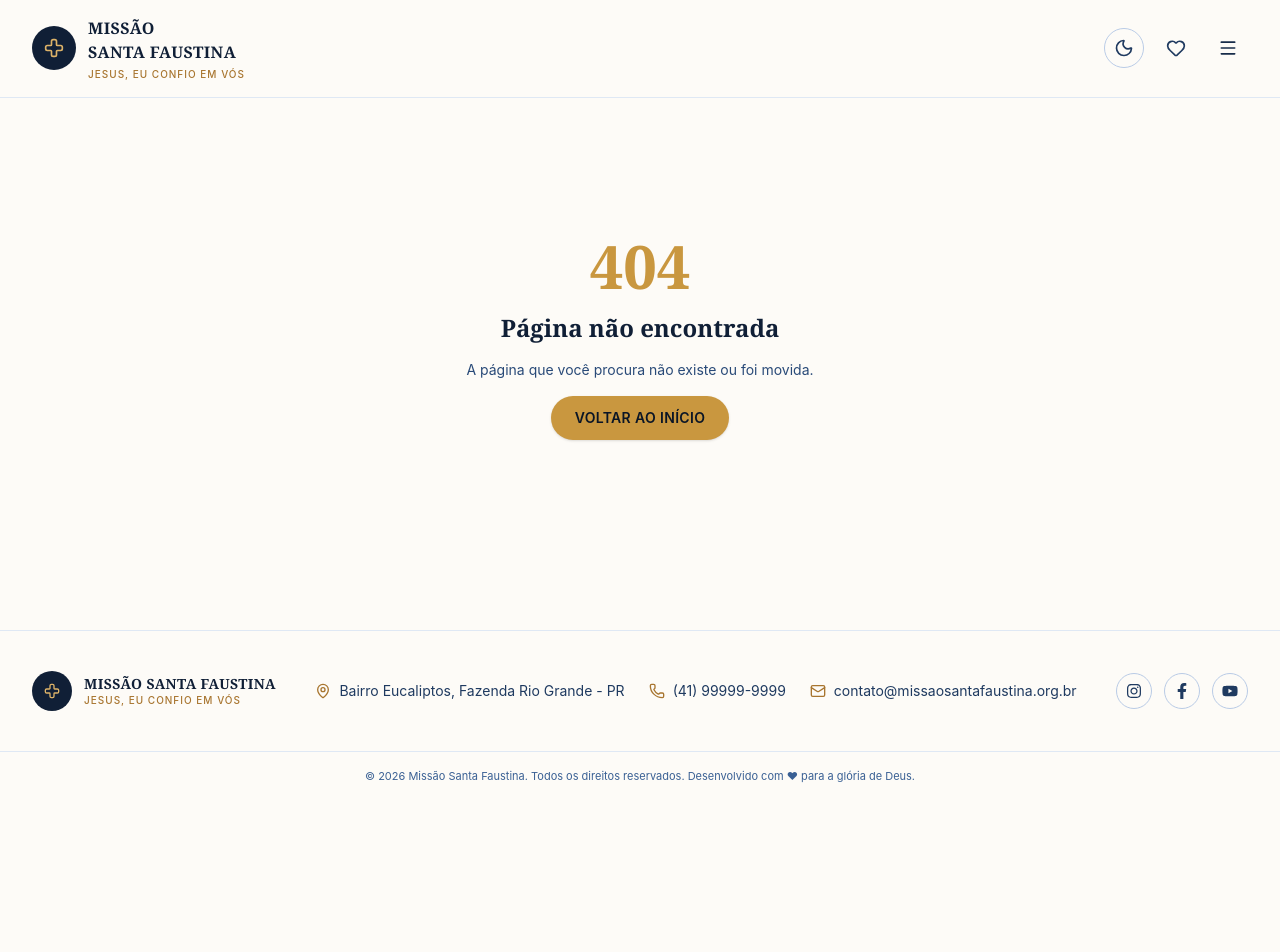
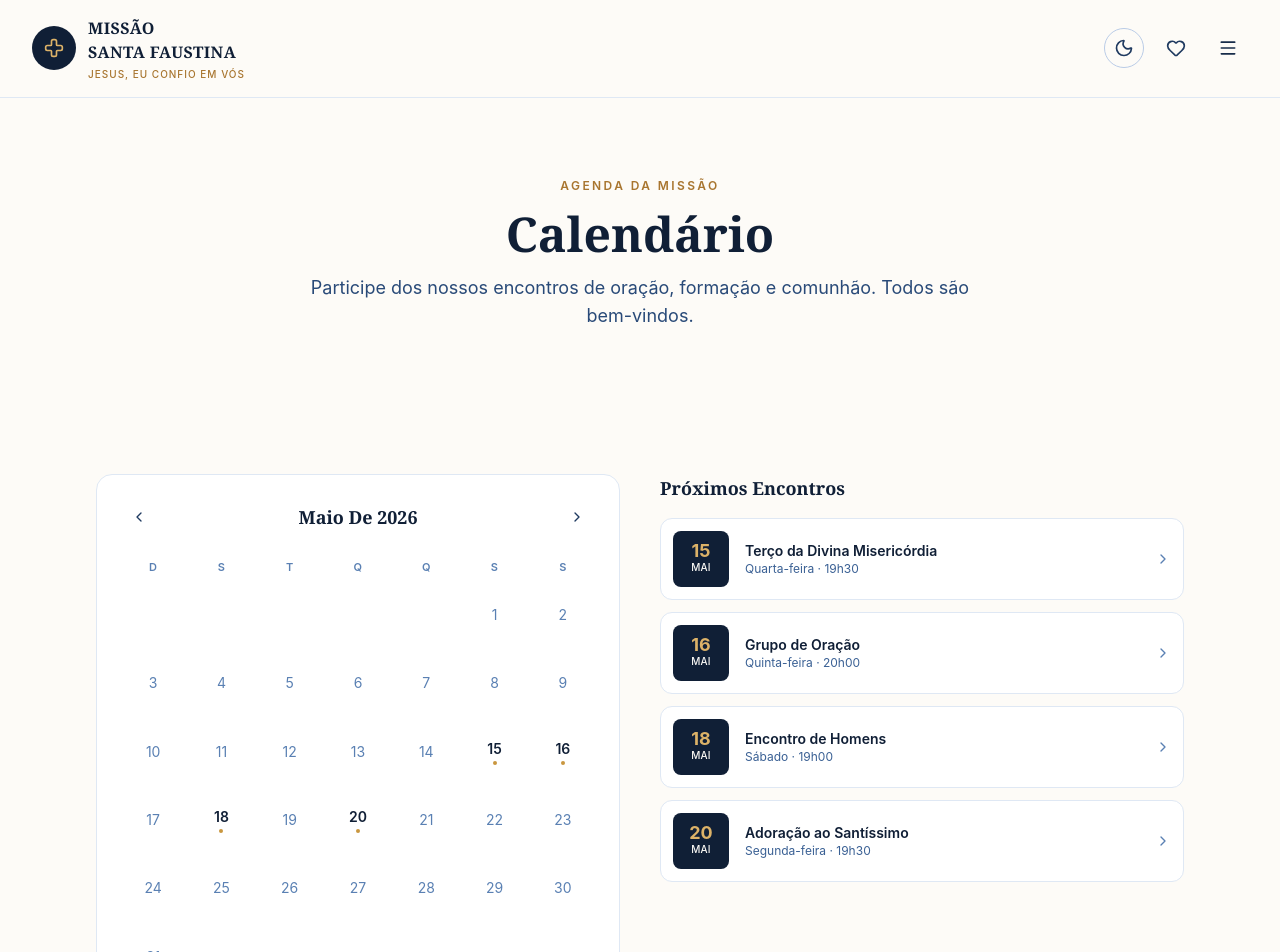
Before and after one commit to Carlosrafael426/missao-santa-faustina, a React (Vite) app: page /calendario in a window 1280 px wide. Shown: the top 952 px of the page. Before the commit the page ends 800 px from the top, so only its background shows below. Built offline with nearby package versions, Linux system fonts and the light colour scheme.

Commit message:
feat(calendar): rename Agenda tab to Calendário, split page 50/50
Renamed the /agenda route and nav tab to /calendario ("Calendário").
The page's calendar and event list now sit in an equal two-column
split (md:grid-cols-2) instead of a narrow 300px event column, giving
the calendar more room.

```diff
--- a/src/app/routes.tsx
+++ b/src/app/routes.tsx
@@ -5,7 +5,7 @@ import { NossaMissao } from '../pages/NossaMissao'
 import { SantaFaustina } from '../pages/SantaFaustina'
 import { DivinaMisericordia } from '../pages/DivinaMisericordia'
 import { Comunidade } from '../pages/Comunidade'
-import { Agenda } from '../pages/Agenda'
+import { Calendario } from '../pages/Calendario'
 import { Contato } from '../pages/Contato'
 import { NotFound } from '../pages/NotFound'
 
@@ -18,7 +18,7 @@ export const routes: RouteObject[] = [
       { path: '/santa-faustina', element: <SantaFaustina /> },
       { path: '/divina-misericordia', element: <DivinaMisericordia /> },
       { path: '/comunidade', element: <Comunidade /> },
-      { path: '/agenda', element: <Agenda /> },
+      { path: '/calendario', element: <Calendario /> },
       { path: '/contato', element: <Contato /> },
       { path: '*', element: <NotFound /> },
     ],
--- a/src/components/sections/AgendaPreview.tsx
+++ b/src/components/sections/AgendaPreview.tsx
@@ -22,10 +22,10 @@ export function AgendaPreview() {
           ))}
         </ul>
         <Link
-          to="/agenda"
+          to="/calendario"
           className="inline-flex items-center gap-1 self-center text-xs font-semibold tracking-wide text-gold-600 uppercase hover:text-gold-700 dark:text-gold-400 dark:hover:text-gold-300"
         >
-          Ver agenda completa
+          Ver calendário completo
           <ArrowRight className="h-3.5 w-3.5" aria-hidden="true" />
         </Link>
       </div>
--- a/src/data/navigation.ts
+++ b/src/data/navigation.ts
@@ -6,6 +6,6 @@ export const navLinks: NavLink[] = [
   { label: 'Santa Faustina', path: '/santa-faustina' },
   { label: 'Divina Misericórdia', path: '/divina-misericordia' },
   { label: 'Comunidade', path: '/comunidade' },
-  { label: 'Agenda', path: '/agenda' },
+  { label: 'Calendário', path: '/calendario' },
   { label: 'Contato', path: '/contato' },
 ]
--- a/src/pages/Agenda.tsx
+++ b/src/pages/Calendario.tsx
@@ -4,28 +4,28 @@ import { AgendaCalendar } from '../components/common/AgendaCalendar'
 import { upcomingEvents } from '../data/events'
 import { useReveal } from '../hooks/useReveal'
 
-export function Agenda() {
+export function Calendario() {
   const reveal = useReveal<HTMLDivElement>()
 
   return (
     <>
       <PageHero
         kicker="Agenda da Missão"
-        title="Nossa Agenda"
+        title="Calendário"
         description="Participe dos nossos encontros de oração, formação e comunhão. Todos são bem-vindos."
       />
 
-      <section className="mx-auto max-w-5xl px-4 py-16 sm:px-6 lg:px-8">
-        <div
-          ref={reveal.ref}
-          className={`grid grid-cols-1 gap-10 md:grid-cols-[1fr_minmax(0,300px)] ${reveal.className}`}
-        >
+      <section className="mx-auto max-w-6xl px-4 py-16 sm:px-6 lg:px-8">
+        <div ref={reveal.ref} className={`grid grid-cols-1 gap-10 md:grid-cols-2 ${reveal.className}`}>
           <AgendaCalendar events={upcomingEvents} />
-          <ul className="flex flex-col gap-3">
-            {upcomingEvents.map((event) => (
-              <EventListItem key={event.title} event={event} />
-            ))}
-          </ul>
+          <div className="flex flex-col gap-4">
+            <h3 className="font-display text-lg font-semibold text-navy-900 dark:text-cream-50">Próximos Encontros</h3>
+            <ul className="flex flex-col gap-3">
+              {upcomingEvents.map((event) => (
+                <EventListItem key={event.title} event={event} />
+              ))}
+            </ul>
+          </div>
         </div>
       </section>
     </>
```
